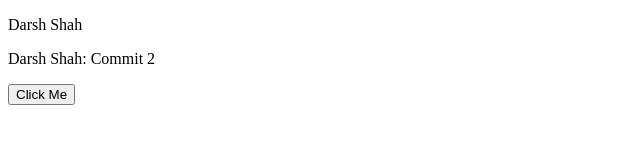
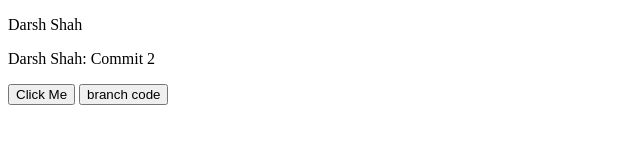
Before and after one commit to Darsh09/trial, a plain HTML site: page index.html in a window 1280 px wide. Shown: the whole page, without its empty margins (0-640 px from the left). Drawn offline with Linux system fonts and the light colour scheme.

Commit message:
Update index.html

```diff
--- a/index.html
+++ b/index.html
@@ -19,7 +19,7 @@
             <p class="browsehappy">You are using an <strong>outdated</strong> browser. Please <a href="#">upgrade your browser</a> to improve your experience.</p>
         <![endif]-->
         <button> Click Me </button>
-
+        <button> branch code </button>
         <script src="" async defer></script>
     </body>
 </html>
```
